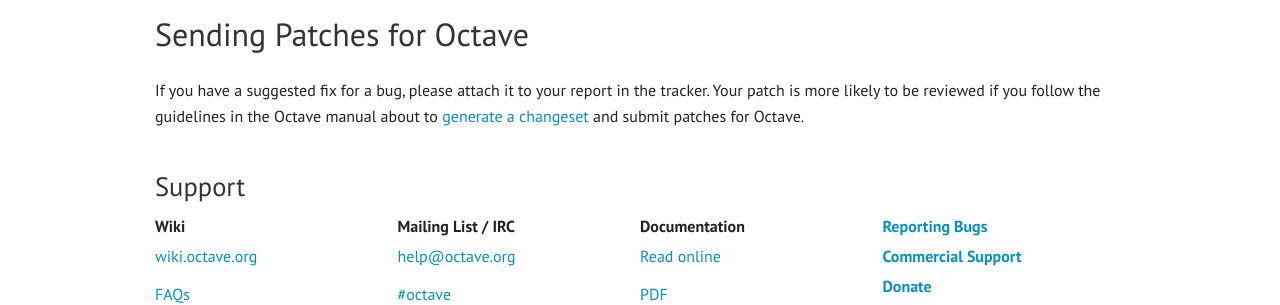
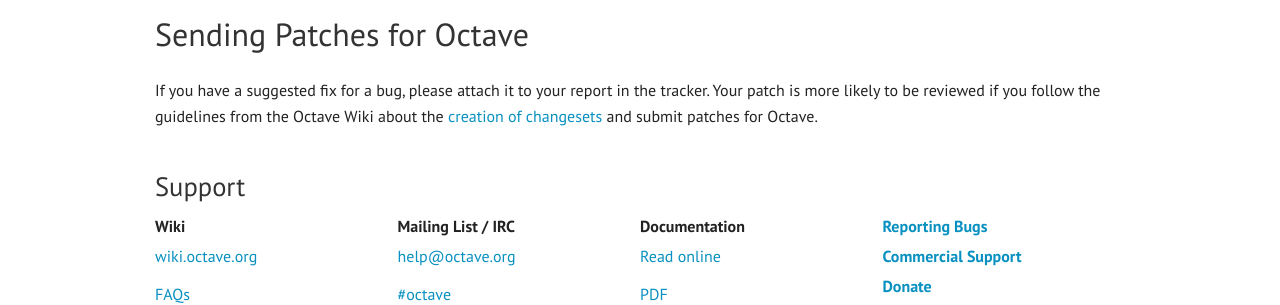
Before and after one commit to gnu-octave/gnu-octave.github.io, a Jekyll site: the page built from bugs.md, in a window 1280 px wide and 900 px high, scrolled down 1752 px. Shown: the part 459-764 px from the top of the window. Built offline with Jekyll 4.4.1, drawn with Linux system fonts in a browser that asks for light colours.

Commit message:
bugs.md: fix link to new "create changeset" location in the wiki.

```diff
--- a/bugs.md
+++ b/bugs.md
@@ -149,7 +149,7 @@
 
 If you have a suggested fix for a bug, please attach it to your report in
 the tracker.  Your patch is more likely to be reviewed if you follow the
-guidelines in the Octave manual about to [generate a changeset][5]
+guidelines from the Octave Wiki about the [creation of changesets][5]
 and submit patches for Octave.
 
-[5]: {{ site.docs_url }}/Basics-of-Generating-a-Changeset.html#Basics-of-Generating-a-Changeset
+[5]: {{ site.wiki_url }}/Mercurial#Submitting_patches
```
